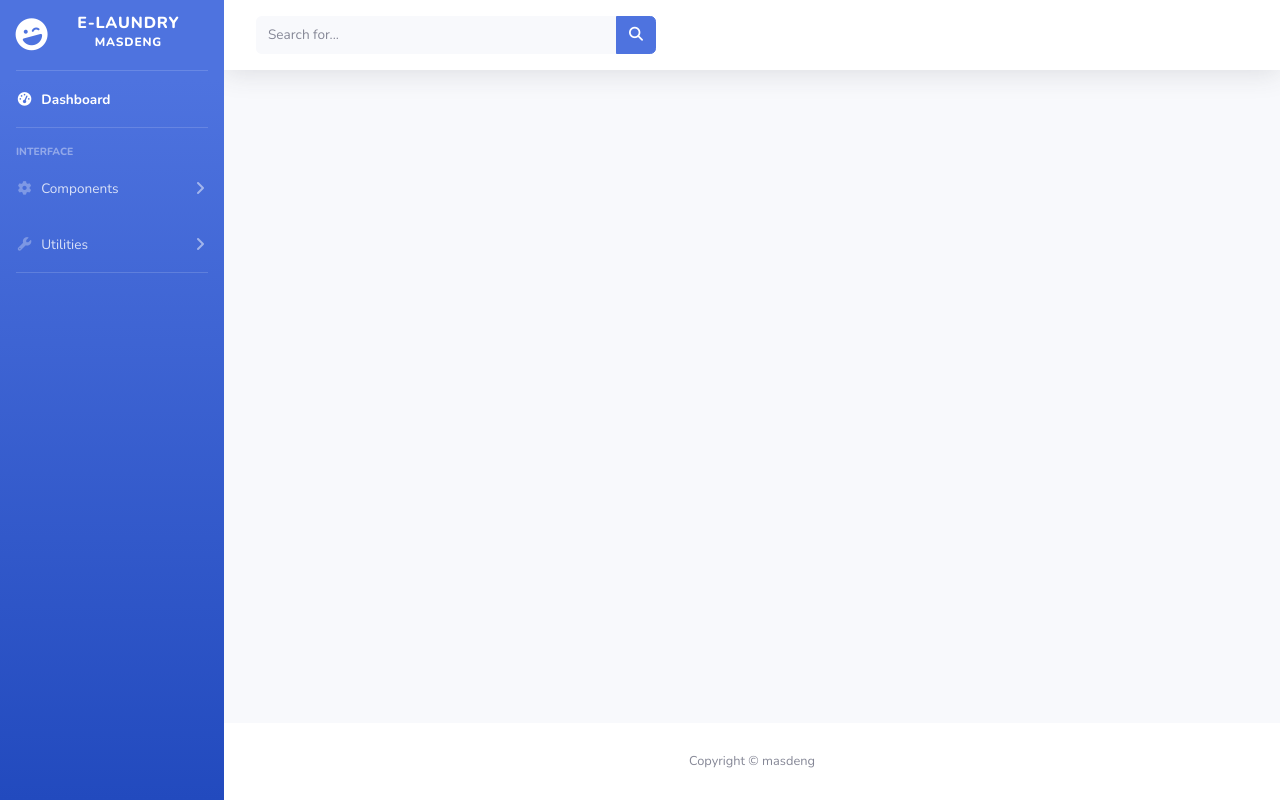
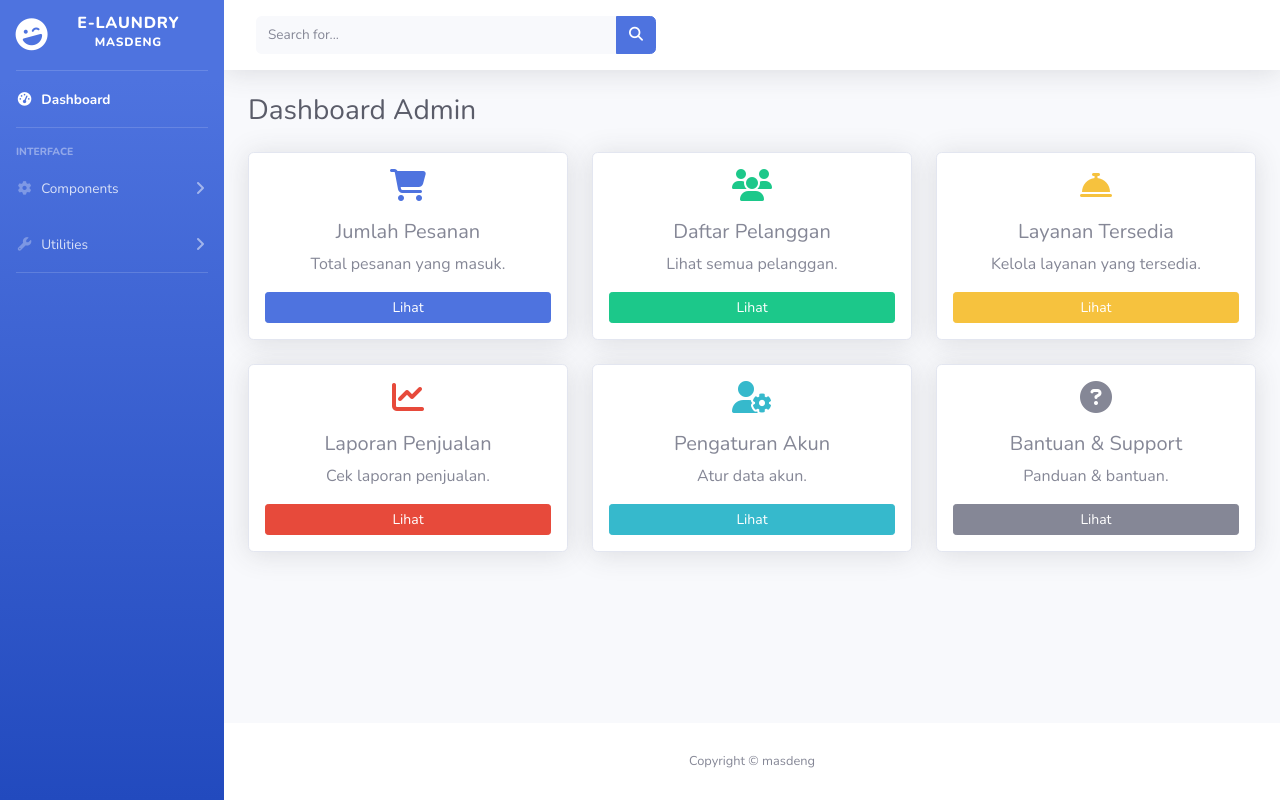
Before and after one commit to fj-star/SiLit.ujikom, a Laravel app: page /admin/dashboard in a window 1280 px wide. Run offline with Laravel 12, Linux system fonts and the light colour scheme; a user stored in the database is signed in; data comes from the database, SQL or seed files in the repository; data that the repository does not hold is empty; some libraries are stand-ins or nearby versions.

Commit message:
perubahan stuktur folder

```diff
--- a/app/Http/Controllers/AdminController.php
+++ b/app/Http/Controllers/Admin/AdminController.php
@@ -1,6 +1,7 @@
 <?php
-namespace App\Http\Controllers;
+namespace App\Http\Controllers\Admin;
 
+use App\Http\Controllers\Controller;
 use Illuminate\Http\Request;
 use App\Models\Layanan;
 
@@ -14,7 +15,7 @@ class AdminController extends Controller
 
     public function create()
     {
-        return view('admin.layanan.create');
+        return view('pages.admin.layanan.create');
     }
 
     public function store(Request $request)
--- /dev/null
+++ b/app/Http/Controllers/Admin/PelangganController.php
@@ -0,0 +1,62 @@
+<?php
+
+namespace App\Http\Controllers\Admin;
+
+use App\Http\Controllers\Controller;
+use App\Models\Pelanggan;
+use Illuminate\Http\Request;
+
+class PelangganController extends Controller
+{
+    public function index()
+    {
+        $pelanggans = Pelanggan::all();
+        return view('pages.admin.pelanggan.index', compact('pelanggans'));
+    }
+
+    public function create()
+    {
+        return view('admin.pelanggan.create');
+    }
+
+    public function store(Request $request)
+    {
+        $request->validate([
+            'nama' => 'required|string|max:255',
+            'email' => 'required|email|unique:pelanggans',
+            'alamat' => 'nullable|string',
+            'no_hp' => 'nullable|string|max:15',
+            'tanggal_lahir' => 'nullable|date',
+        ]);
+
+        Pelanggan::create($request->all());
+
+        return redirect()->route('pelanggans.index')->with('success', 'Pelanggan berhasil ditambahkan.');
+    }
+
+    public function edit(Pelanggan $pelanggan)
+    {
+        return view('admin.pelanggan.edit', compact('pelanggan'));
+    }
+
+    public function update(Request $request, Pelanggan $pelanggan)
+    {
+        $request->validate([
+            'nama' => 'required|string|max:255',
+            'email' => 'required|email|unique:pelanggans,email,'.$pelanggan->id,
+            'alamat' => 'nullable|string',
+            'no_hp' => 'nullable|string|max:15',
+            'tanggal_lahir' => 'nullable|date',
+        ]);
+
+        $pelanggan->update($request->all());
+
+        return redirect()->route('pelanggans.index')->with('success', 'Pelanggan berhasil diperbarui.');
+    }
+
+    public function destroy(Pelanggan $pelanggan)
+    {
+        $pelanggan->delete();
+        return redirect()->route('pelanggans.index')->with('success', 'Pelanggan berhasil dihapus.');
+    }
+}
--- a/app/Http/Controllers/TreatmentController.php
+++ b/app/Http/Controllers/Admin/TreatmentController.php
@@ -1,7 +1,7 @@
 <?php
 
-namespace App\Http\Controllers;
-
+namespace App\Http\Controllers\Admin;
+use App\Http\Controllers\Controller;
 use App\Models\Treatment;
 use Illuminate\Http\Request;
 
--- a/resources/views/pages/admin/index.blade.php
+++ b/resources/views/pages/admin/index.blade.php
@@ -2,7 +2,101 @@
 @section('title', 'Dashboard')
 @section('content')
 
+    <h1 class="h3 mb-4 text-gray-800">Dashboard Admin</h1>
 
+    <div class="row">
+        <div class="col-md-4 mb-4">
+            <div class="card shadow h-100 fade-in text-center p-3">
+                <div class="mb-3 text-primary">
+                    <i class="fas fa-shopping-cart fa-2x"></i>
+                </div>
+                <h5 class="card-title mb-2">Jumlah Pesanan</h5>
+                <p class="card-text text-muted">Total pesanan yang masuk.</p>
+                <a href="#" class="btn btn-sm btn-primary">Lihat</a>
+            </div>
+        </div>
+
+        <div class="col-md-4 mb-4">
+            <div class="card shadow h-100 fade-in text-center p-3">
+                <div class="mb-3 text-success">
+                    <i class="fas fa-users fa-2x"></i>
+                </div>
+                <h5 class="card-title mb-2">Daftar Pelanggan</h5>
+                <p class="card-text text-muted">Lihat semua pelanggan.</p>
+                <a href="#" class="btn btn-sm btn-success">Lihat</a>
+            </div>
+        </div>
+
+        <div class="col-md-4 mb-4">
+            <div class="card shadow h-100 fade-in text-center p-3">
+                <div class="mb-3 text-warning">
+                    <i class="fas fa-concierge-bell fa-2x"></i>
+                </div>
+                <h5 class="card-title mb-2">Layanan Tersedia</h5>
+                <p class="card-text text-muted">Kelola layanan yang tersedia.</p>
+                <a href="#" class="btn btn-sm btn-warning text-white">Lihat</a>
+            </div>
+        </div>
+
+        <div class="col-md-4 mb-4">
+            <div class="card shadow h-100 fade-in text-center p-3">
+                <div class="mb-3 text-danger">
+                    <i class="fas fa-chart-line fa-2x"></i>
+                </div>
+                <h5 class="card-title mb-2">Laporan Penjualan</h5>
+                <p class="card-text text-muted">Cek laporan penjualan.</p>
+                <a href="#" class="btn btn-sm btn-danger">Lihat</a>
+            </div>
+        </div>
+
+        <div class="col-md-4 mb-4">
+            <div class="card shadow h-100 fade-in text-center p-3">
+                <div class="mb-3 text-info">
+                    <i class="fas fa-user-cog fa-2x"></i>
+                </div>
+                <h5 class="card-title mb-2">Pengaturan Akun</h5>
+                <p class="card-text text-muted">Atur data akun.</p>
+                <a href="#" class="btn btn-sm btn-info text-white">Lihat</a>
+            </div>
+        </div>
+
+        <div class="col-md-4 mb-4">
+            <div class="card shadow h-100 fade-in text-center p-3">
+                <div class="mb-3 text-secondary">
+                    <i class="fas fa-question-circle fa-2x"></i>
+                </div>
+                <h5 class="card-title mb-2">Bantuan & Support</h5>
+                <p class="card-text text-muted">Panduan & bantuan.</p>
+                <a href="#" class="btn btn-sm btn-secondary">Lihat</a>
+            </div>
+        </div>
+    </div>
+
+
+@push('styles')
+<style>
+    .fade-in {
+        opacity: 0;
+        transform: translateY(15px);
+        animation: fadeInUp 0.5s forwards ease-in-out;
+    }
+    @keyframes fadeInUp {
+        to {
+            opacity: 1;
+            transform: translateY(0);
+        }
+    }
+
+    .card {
+        border-radius: 15px;
+        transition: transform 0.25s ease, box-shadow 0.25s ease;
+    }
+    .card:hover {
+        transform: translateY(-6px) scale(1.03);
+        box-shadow: 0 10px 25px rgba(0,0,0,0.12);
+    }
+</style>
+@endpush
 
 
 @endsection
--- a/routes/web.php
+++ b/routes/web.php
@@ -2,8 +2,8 @@
 
 use App\Http\Controllers\ProfileController;
 use Illuminate\Support\Facades\Route;
-use App\Http\Controllers\AdminController;
-use App\Http\Controllers\PelangganController;
+use App\Http\Controllers\Admin\AdminController;
+use App\Http\Controllers\Admin\PelangganController;
 
 Route::get('/', function () {
     return view('welcome');
```
Also changed, not shown: app/Http/Controllers/Admin/LayananController.php (renamed from app/Http/Controllers/LayananController.php, +6 -6 lines), app/Http/Controllers/Admin/TransaksiController.php (added, +65 -0 lines), app/Http/Controllers/TransaksiController.php (+4 -5 lines), database/migrations/2025_08_20_055655_create_layanans_table.php, database/migrations/2025_08_20_055803_create_transaksis_table.php, resources/views/pages/admin/laporan/indexLap.blade.php (added), resources/views/pages/admin/layanan/indexL.blade.php (added), resources/views/pages/admin/log/indexLog.blade.php (added), resources/views/pages/admin/metode_P/indexM.blade.php (added), resources/views/pages/admin/pelanggan/index.blade.php (renamed from resources/views/pages/pelanggan/index.blade.php), resources/views/pages/admin/setting/indexS.blade.php (added), resources/views/pages/admin/treatment/indexTre.blade.php (added), resources/views/pages/pelanggan/transaksi/indexTra.blade.php (added).
